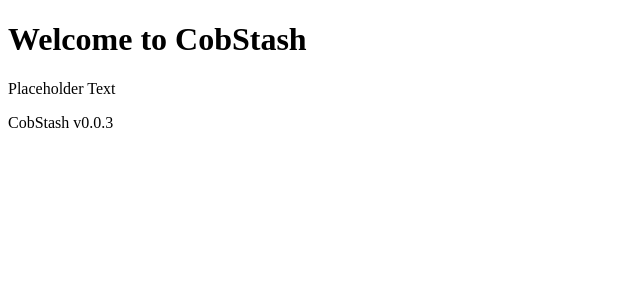
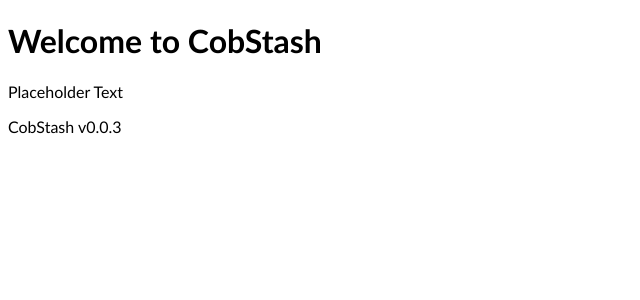
Before and after one commit to ByteMeHahaha/CobStash, a React (Vite) app in the folder frontend/: page / in a window 1280 px wide. Shown: the top 300 px of the page, without its empty margins (0-640 px from the left). Built offline with nearby package versions, Linux system fonts and the light colour scheme.

Commit message:
chore: Rename `index.css` to `index.scss`

```diff
--- a/frontend/src/App.tsx
+++ b/frontend/src/App.tsx
@@ -5,7 +5,9 @@
 export default function App() {
   return (
     <Routes>
+      {/* The home page */}
       <Route index element={<Home />} />
+      {/* 404 Page */}
       <Route path="*" element={<NoPage />} />
     </Routes>
   );
--- /dev/null
+++ b/frontend/src/index.scss
@@ -0,0 +1,4 @@
+body {
+  font-family: 'Gill Sans', 'Gill Sans MT', Calibri, 'Trebuchet MS', sans-serif;
+  padding-bottom: 1em;
+}
--- a/frontend/src/main.tsx
+++ b/frontend/src/main.tsx
@@ -2,6 +2,7 @@
 import { createRoot } from 'react-dom/client';
 import { BrowserRouter } from 'react-router-dom';
 import App from './App.tsx';
+import "./index.scss";
 
 createRoot(document.getElementById('root')!).render(
   <StrictMode>
```
Also changed, not shown: frontend/src/index.css (deleted), 1 other file (tests, documents, lock files or other folders).
